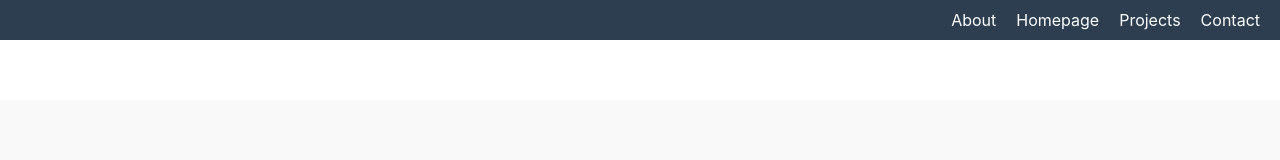
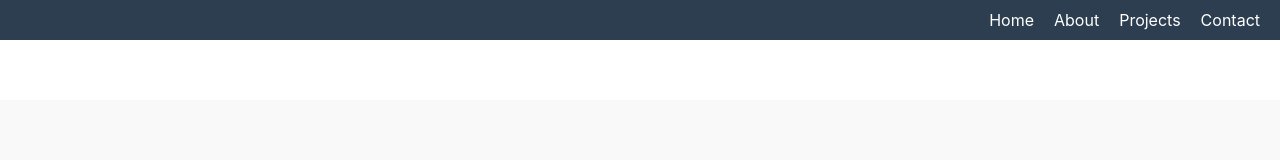
Before and after one commit to KhalidAlao/updated-portfolio, a React (Create React App) app: page /#/about in a window 1280 px wide. Shown: the top 160 px of the page. Built offline with nearby package versions, Linux system fonts and the light colour scheme.

Commit message:
Design Updates

```diff
--- a/src/Components/Footer/Footer.js
+++ b/src/Components/Footer/Footer.js
@@ -4,7 +4,7 @@ import styles from './Footer.module.css';
 const Footer = () => {
   return (
     <footer className={styles.footer}>
-      <p>© 2025 Khalid Alao. All rights reserved.</p>
+      <p>© {new Date().getFullYear()} Khalid Alao. All rights reserved.</p>
       <a href="https://github.com/KhalidAlao" className={styles.githubLink}>GitHub</a>
     </footer>
   );
--- a/src/Components/Header/Header.js
+++ b/src/Components/Header/Header.js
@@ -6,8 +6,8 @@ const Header = () => {
   return (
     <header className={styles.header}>
       <nav className={styles.nav}>
+      <Link to="/">Home</Link>
       <Link to="/about">About</Link>
-        <Link to="/">Homepage</Link>
         <Link to="/projects">Projects</Link>
         <Link to="/contact">Contact</Link>
       </nav>
--- a/src/Components/Projects/Projects.js
+++ b/src/Components/Projects/Projects.js
@@ -10,7 +10,7 @@ const Projects = forwardRef((props, ref) => {
       <div className={styles.projectsGrid}>
         {ProjectData.map((project, index) => (
           <div key={index} className={styles.projectCard}>
-            <img src={project.image} alt={project.title} className={styles.projectImage} />
+            <img src={project.image} alt={project.title} className={styles.projectImage} loading="lazy" />
             <h3 className={styles.projectTitle}>{project.title}</h3>
             <p className={styles.projectDescription}>{project.description}</p>
             <a href={project.githubLink} className={styles.projectLink}>GitHub</a>
```
